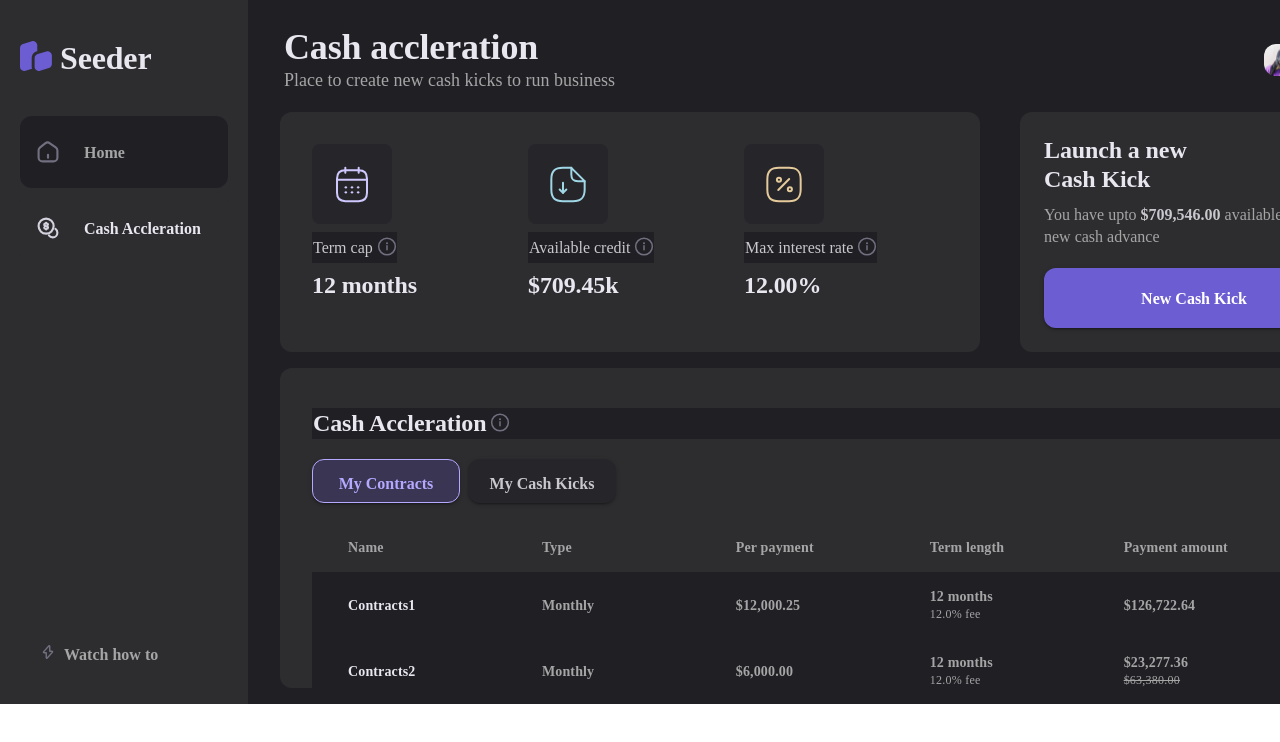
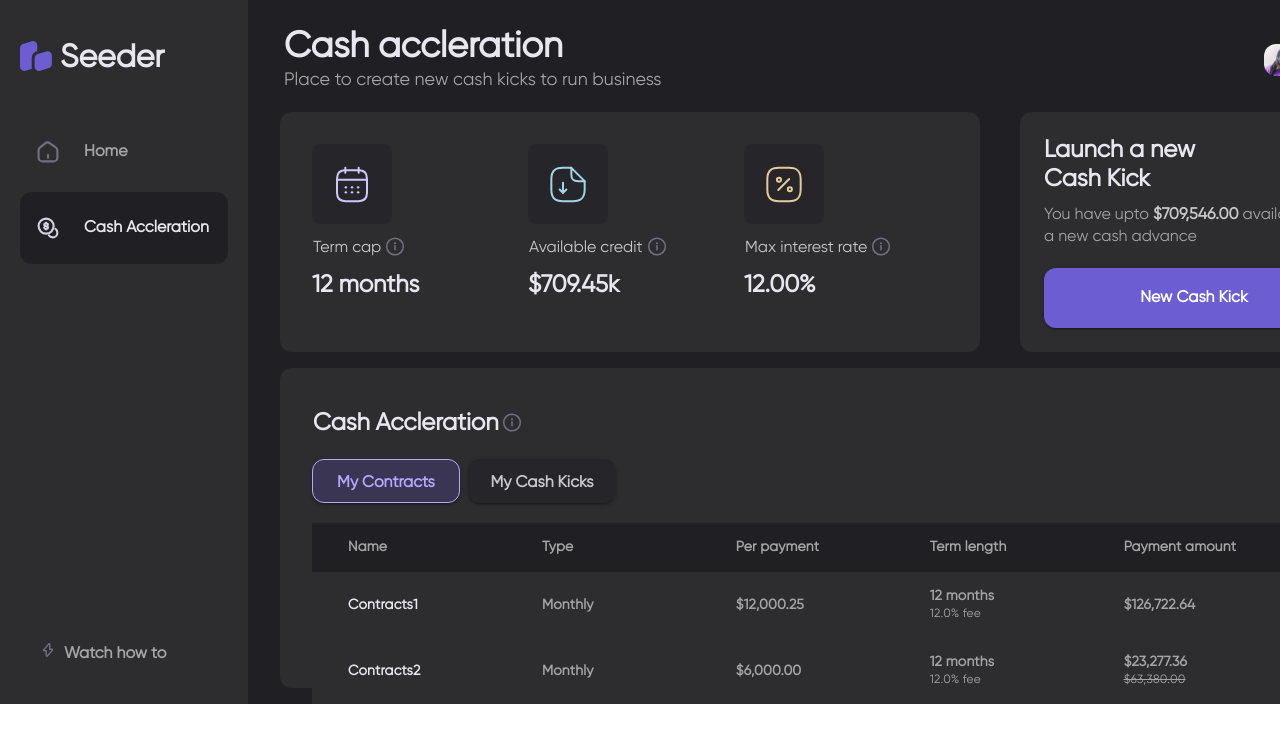
Before and after one commit to Dhanrajnath/seeder, a React (Create React App) app: page / in a window 1280 px wide. Shown: the top 742 px of the page. Built offline with nearby package versions, Linux system fonts and the light colour scheme.

Commit message:
updated font family & few styling issues

```diff
--- a/src/components/molecules/SidebarItem/index.tsx
+++ b/src/components/molecules/SidebarItem/index.tsx
@@ -16,7 +16,7 @@ const StyledBox = styled(Box)(({ isActive }: { isActive: boolean }) => ({
     padding: theme.spacing(4),
     gap: theme.spacing(3),
     borderRadius: theme.spacing(3),
-    background: isActive ? theme.palette.background.default : theme.palette.background.paper,
+    background: isActive ? theme.palette.background.paper : theme.palette.background.default,
     cursor: 'pointer'
 }));
 
--- a/src/components/molecules/Table/index.tsx
+++ b/src/components/molecules/Table/index.tsx
@@ -10,12 +10,12 @@ export interface ITableProps {
 
 const StyledMUITable = styled(MUITable)({
     maxHeight: theme.spacing(27),
-    background: theme.palette.background.paper
+    background: theme.palette.background.default
 });
 
 const StyledTableHead = styled(TableHead)({
     height: theme.spacing(11),
-    background: theme.palette.background.default
+    background: theme.palette.background.paper
 });
 
 const StyledTableCell = styled(TableCell)({
--- a/src/components/molecules/TypographyWithInfoIcon/index.tsx
+++ b/src/components/molecules/TypographyWithInfoIcon/index.tsx
@@ -10,7 +10,7 @@ export interface ITypographyWithInfoIconProps {
 };
 
 const StyledBox = styled(Box)({
-    background: theme.palette.background.paper
+    background: theme.palette.background.default
 });
 
 const StyledTypography = styled(Typography)({
--- a/src/index.css
+++ b/src/index.css
@@ -11,3 +11,8 @@ code {
   font-family: source-code-pro, Menlo, Monaco, Consolas, 'Courier New',
     monospace;
 }
+
+@font-face {
+  font-family: 'Gilroy';
+  src: url(../public/assets/font/Gilroy-Regular.ttf);
+}
```
